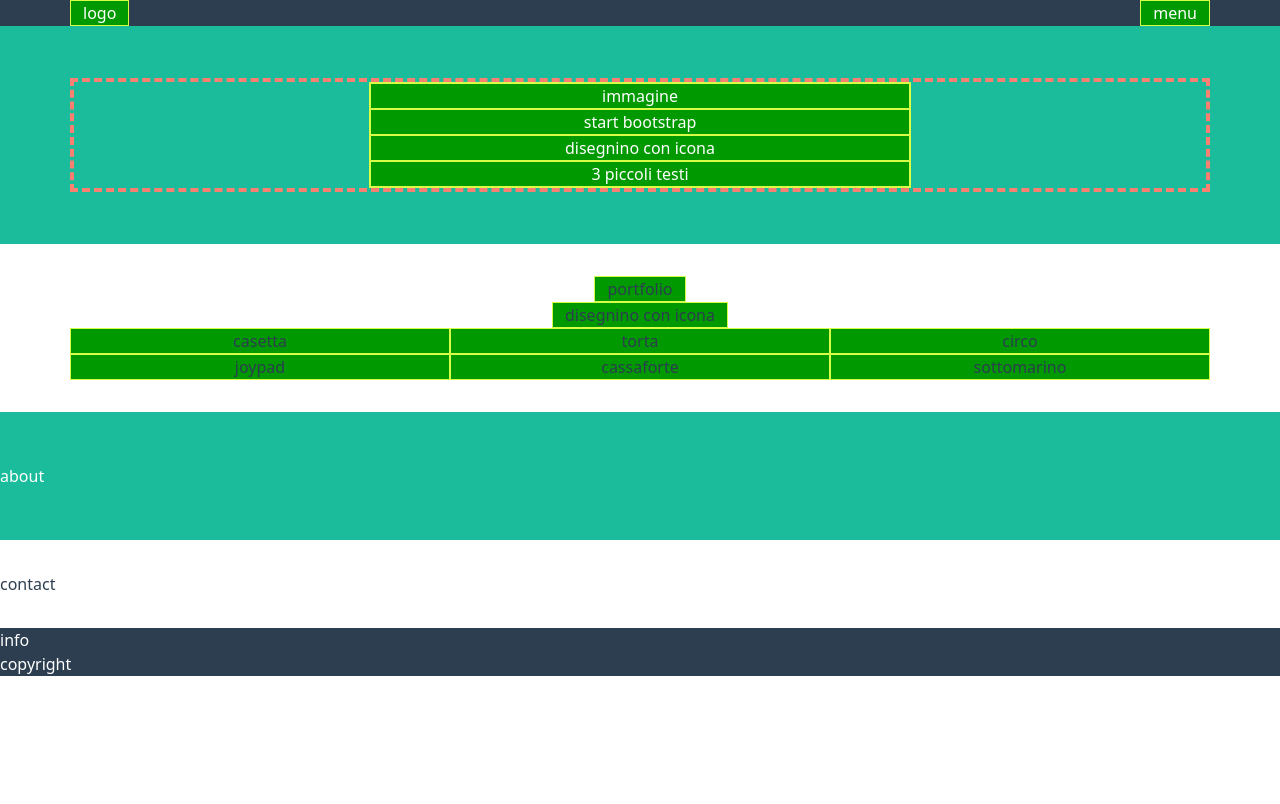
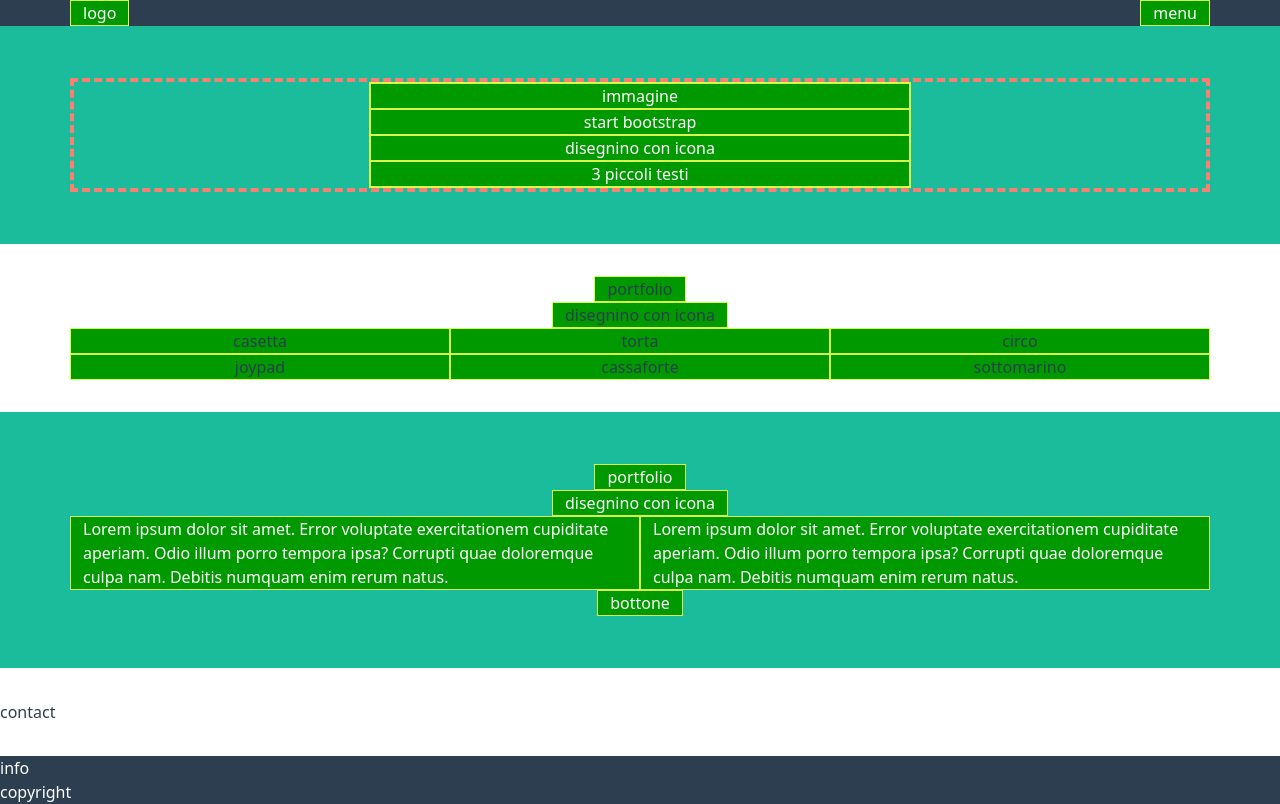
Before and after one commit to Blaser993/html-css-bootstrap-freelancer, a plain HTML site: page index.html in a window 1280 px wide. Drawn offline with nearby package versions, Linux system fonts and the light colour scheme.

Commit message:
NEW FEAT macro layout in  .bla_about

```diff
--- a/index.html
+++ b/index.html
@@ -68,7 +68,49 @@
 
     </section>
 
-    <section class="bla_about">about</section>
+    <section class="bla_about">
+
+        <div class="container">
+
+            <div class="row justify-content-center">
+                <div class="col-auto">
+                    portfolio
+                </div>
+            </div>
+
+            <div class="row justify-content-center">
+                <div class="col-auto">
+                    disegnino con icona
+                </div>
+            </div>
+
+            <div class="row">
+                <div class="col-12 col-md-6">
+                    Lorem ipsum dolor sit amet.
+                    Error voluptate exercitationem cupiditate aperiam.
+                    Odio illum porro tempora ipsa?
+                    Corrupti quae doloremque culpa nam.
+                    Debitis numquam enim rerum natus.
+                </div>
+                <div class="col-12 col-md-6">
+                    Lorem ipsum dolor sit amet.
+                    Error voluptate exercitationem cupiditate aperiam.
+                    Odio illum porro tempora ipsa?
+                    Corrupti quae doloremque culpa nam.
+                    Debitis numquam enim rerum natus.
+                </div>
+
+            </div>
+
+            <div class="row justify-content-center">
+                <div class="col-auto">
+                    bottone
+                </div>
+            </div>
+
+        </div>
+
+    </section>
 
     <section class="bla_contact">contact</section>
 
```
Also changed, not shown: css/style.css (+7 -5 lines).
